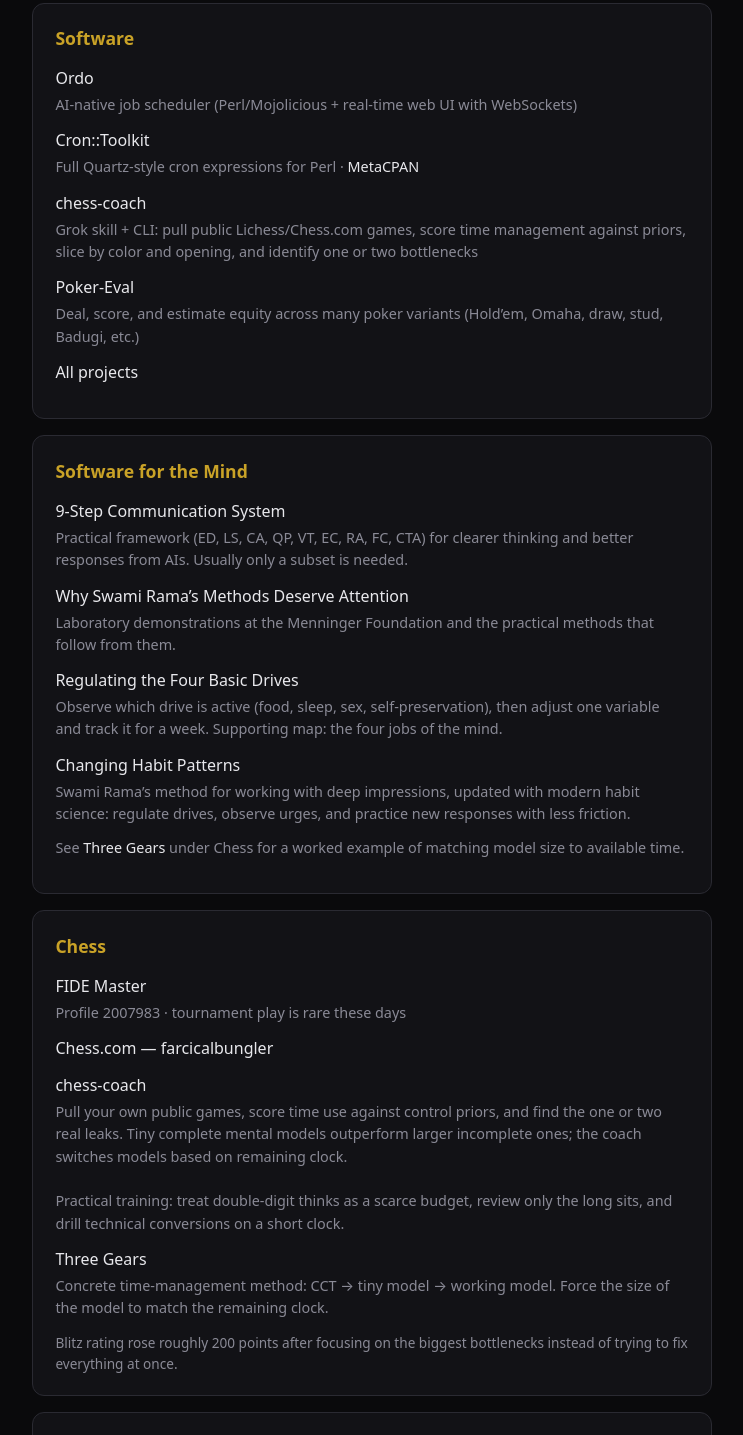
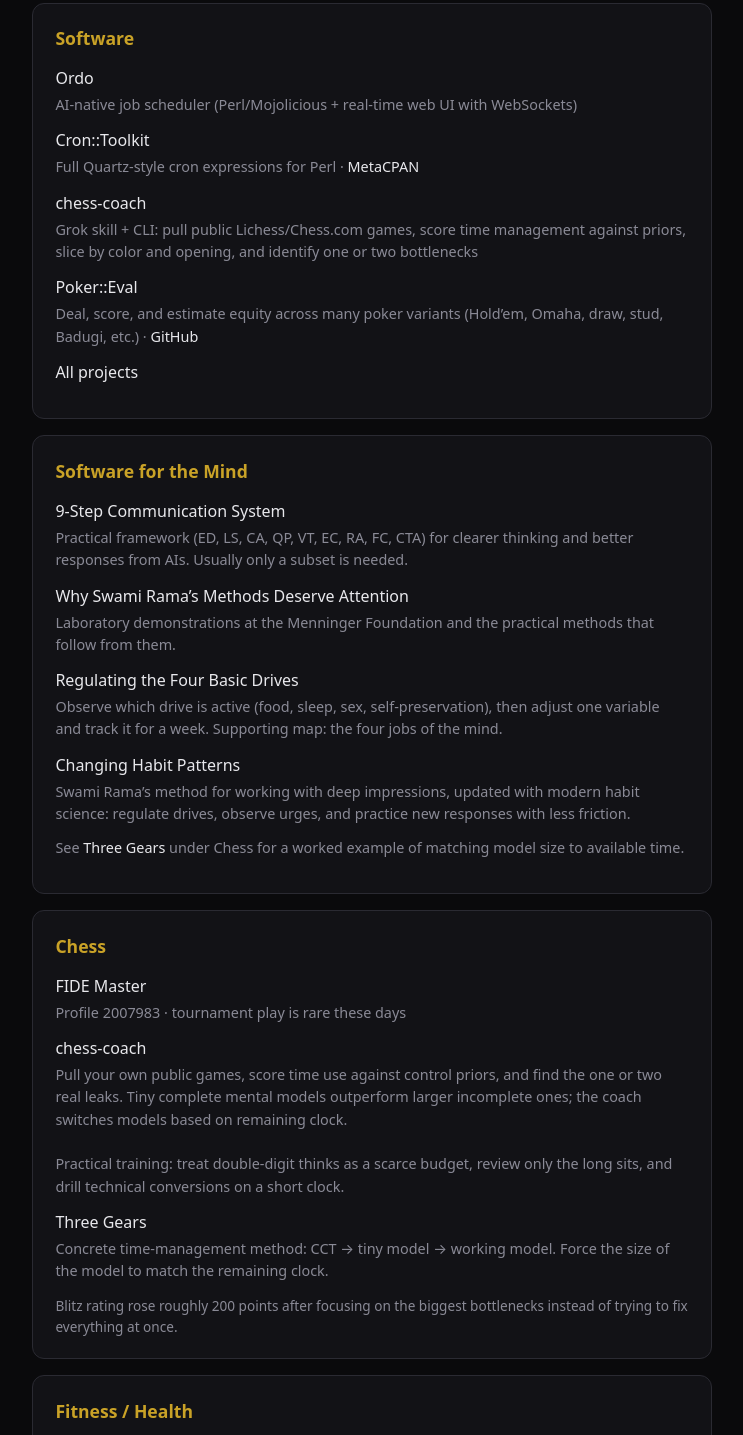
Before and after one commit to nathanielgraham/software-for-the-mind, a plain HTML site: page index.html in a window 1280 px wide. Shown: the part 225-1660 px from the top of the page, without its empty margins (268-1011 px from the left). Drawn offline with Linux system fonts and the light colour scheme.

Commit message:
Remove Chess.com profile link; link Poker::Eval to MetaCPAN

```diff
--- a/index.html
+++ b/index.html
@@ -96,8 +96,8 @@
         <div class="desc">Grok skill + CLI: pull public Lichess/Chess.com games, score time management against priors, slice by color and opening, and identify one or two bottlenecks</div>
       </li>
       <li>
-        <a href="https://github.com/nathanielgraham/Poker-Eval" target="_blank">Poker-Eval</a>
-        <div class="desc">Deal, score, and estimate equity across many poker variants (Hold’em, Omaha, draw, stud, Badugi, etc.)</div>
+        <a href="https://metacpan.org/pod/Poker::Eval" target="_blank">Poker::Eval</a>
+        <div class="desc">Deal, score, and estimate equity across many poker variants (Hold’em, Omaha, draw, stud, Badugi, etc.) · <a href="https://github.com/nathanielgraham/Poker-Eval" target="_blank">GitHub</a></div>
       </li>
       <li>
         <a href="https://github.com/nathanielgraham" target="_blank">All projects</a>
@@ -138,9 +138,6 @@
         <div class="desc">Profile 2007983 · tournament play is rare these days</div>
       </li>
       <li>
-        <a href="https://www.chess.com/member/farcicalbungler" target="_blank">Chess.com — farcicalbungler</a>
-      </li>
-      <li>
         <a href="https://github.com/nathanielgraham/chess-coach" target="_blank">chess-coach</a>
         <div class="desc">
           Pull your own public games, score time use against control priors, and find the one or two real leaks. Tiny complete mental models outperform larger incomplete ones; the coach switches models based on remaining clock.<br><br>
```
